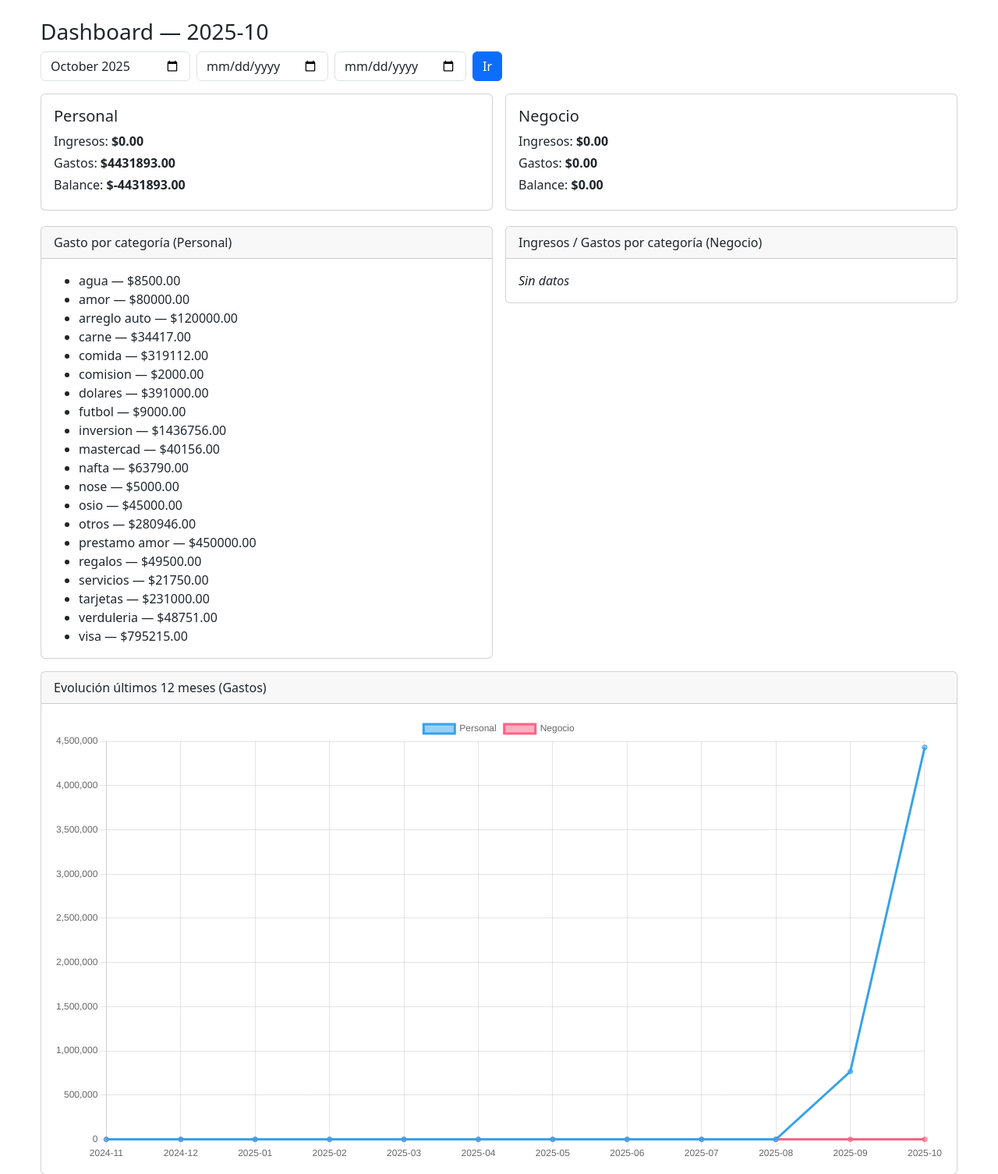
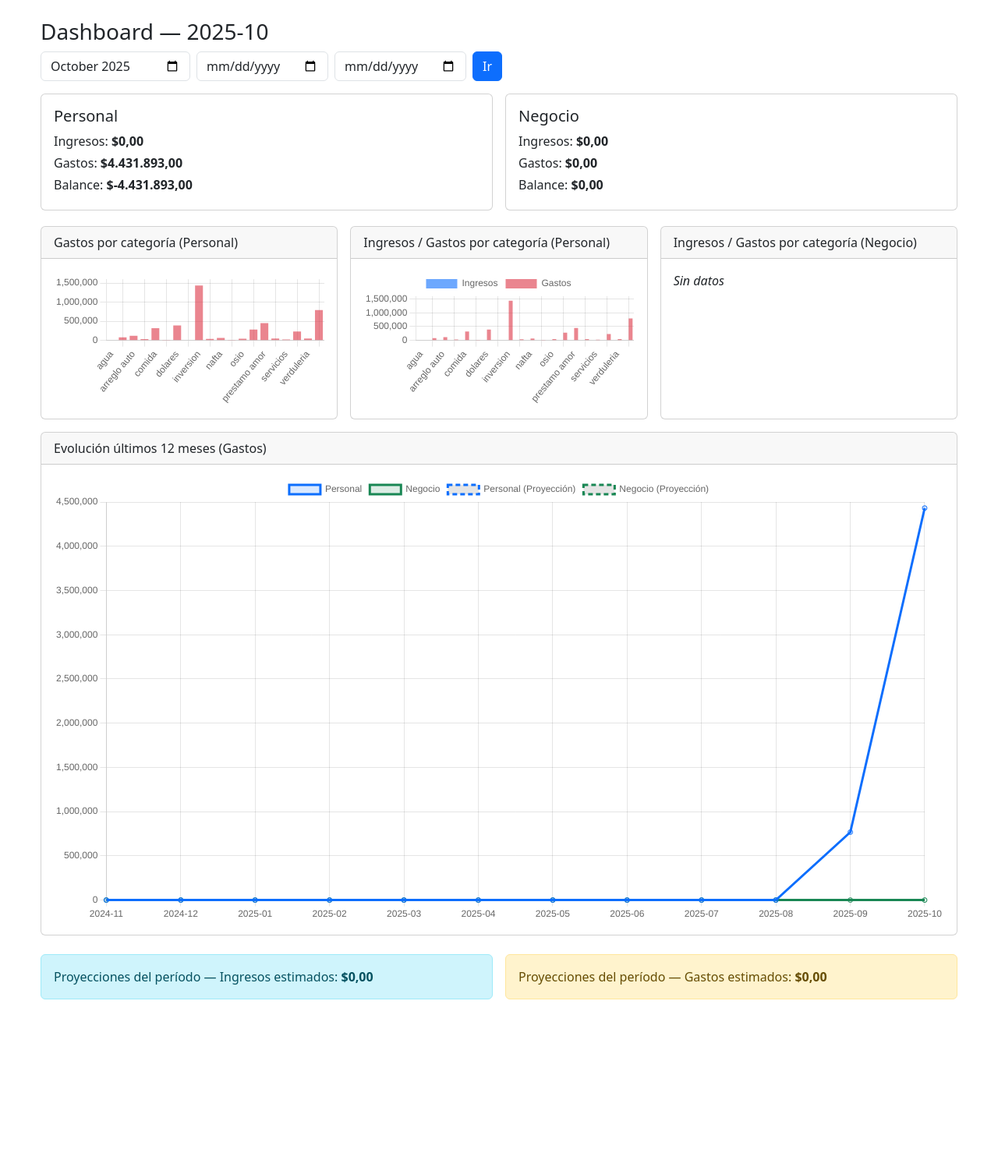
Before and after one commit to faifro/Findtrack, a Flask app: page / in a window 1280 px wide. Shown: the part 56-1562 px from the top of the page at 78% size. After the commit the page ends 1338 px from the top, so only its background shows below. Run offline with Flask 3, Linux system fonts and the light colour scheme.

```diff
--- a/app.py
+++ b/app.py
@@ -1,6 +1,7 @@
 
 import os
 from datetime import datetime, date, timedelta
+from collections import defaultdict
 from io import StringIO, BytesIO
 
 from flask import Flask, render_template, request, redirect, url_for, send_file, flash
@@ -17,6 +18,17 @@ app.config['UPLOAD_FOLDER'] = os.path.join(os.path.dirname(__file__), 'uploads')
 os.makedirs(app.config['UPLOAD_FOLDER'], exist_ok=True)
 
 db = SQLAlchemy(app)
+
+
+@app.template_filter('peso')
+def peso_format(value):
+    try:
+        formatted = f"{float(value):,.2f}"
+    except (TypeError, ValueError):
+        return "$0.00"
+    # Convert US thousands/decimal separators to a more familiar Spanish style
+    formatted = formatted.replace(',', 'X').replace('.', ',').replace('X', '.')
+    return f"${formatted}"
 
 # --- Models ---
 class Account(db.Model):
@@ -110,6 +122,21 @@ def month_bounds(ym):
         end = date(today.year + (today.month==12), (today.month % 12) + 1, 1)
         return start, end
 
+
+def month_start(d):
+    return date(d.year, d.month, 1)
+
+
+def add_months(d, months):
+    base = d.year * 12 + (d.month - 1) + months
+    year = base // 12
+    month = base % 12 + 1
+    return date(year, month, 1)
+
+
+def month_label(d):
+    return f"{d.year:04d}-{d.month:02d}"
+
 # --- Dashboard ---
 @app.route('/')
 def dashboard():
@@ -126,6 +153,12 @@ def dashboard():
             month = f"{date.today().year:04d}-{date.today().month:02d}"
         start, end = month_bounds(month)
         title_suffix = month
+
+    end_for_series = to_date(end_str) if start_str and end_str else (end - timedelta(days=1))
+    end_for_series = month_start(end_for_series)
+    actual_start_month = add_months(end_for_series, -11)
+    actual_range_start = actual_start_month
+    actual_range_end = add_months(end_for_series, 1)
 
     # Totales por scope
     totals = (
@@ -148,42 +181,98 @@ def dashboard():
             negocio['ing'] = float(ing or 0)
             negocio['gas'] = float(gas or 0)
 
-    # Personal por categoría (lista simple)
-    cat_personal = (
+    # Personal por categoría (gastos)
+    cat_personal_expenses = (
         db.session.query(Category.name, func.sum(Transaction.amount))
         .join(Transaction.category)
-        .filter(Transaction.scope=='personal', Transaction.direction=='out',
-                Transaction.date>=start, Transaction.date<end)
+        .filter(Transaction.scope == 'personal', Transaction.direction == 'out',
+                Transaction.date >= start, Transaction.date < end)
         .group_by(Category.name).all()
     )
+    personal_expense_labels = []
+    personal_expense_values = []
+    for name, total in cat_personal_expenses:
+        personal_expense_labels.append(name)
+        personal_expense_values.append(float(total or 0))
+
+    # Personal ingresos vs gastos por categoría
+    cat_personal_mix = (
+        db.session.query(
+            Category.name,
+            func.sum(case((Transaction.direction == 'in', Transaction.amount), else_=0)).label('ing'),
+            func.sum(case((Transaction.direction == 'out', Transaction.amount), else_=0)).label('gas')
+        )
+        .join(Transaction.category)
+        .filter(Transaction.scope == 'personal', Transaction.date >= start, Transaction.date < end)
+        .group_by(Category.name).all()
+    )
+    personal_mix_labels = []
+    personal_mix_in = []
+    personal_mix_out = []
+    for name, ing, gas in cat_personal_mix:
+        personal_mix_labels.append(name)
+        personal_mix_in.append(float(ing or 0))
+        personal_mix_out.append(float(gas or 0))
 
     # Negocio ingresos vs gastos por categoría (para barras)
     cat_business = (
-        db.session.query(Category.name,
-                         func.sum(case((Transaction.direction=='in', Transaction.amount), else_=0)).label('ing'),
-                         func.sum(case((Transaction.direction=='out', Transaction.amount), else_=0)).label('gas'))
+        db.session.query(
+            Category.name,
+            func.sum(case((Transaction.direction == 'in', Transaction.amount), else_=0)).label('ing'),
+            func.sum(case((Transaction.direction == 'out', Transaction.amount), else_=0)).label('gas')
+        )
         .join(Transaction.category)
-        .filter(Transaction.scope=='negocio', Transaction.date>=start, Transaction.date<end)
+        .filter(Transaction.scope == 'negocio', Transaction.date >= start, Transaction.date < end)
         .group_by(Category.name).all()
     )
+    business_labels = []
+    business_in = []
+    business_out = []
+    for name, ing, gas in cat_business:
+        business_labels.append(name)
+        business_in.append(float(ing or 0))
+        business_out.append(float(gas or 0))
 
     # Últimos 12 meses (gastos personal / negocio)
-    series_labels, series_personal, series_negocio = [], [], []
-    today = date.today().replace(day=1)
-    for i in range(11, -1, -1):
-        ym = today - timedelta(days=30*i)
-        y, m = ym.year, ym.month
-        s = date(y, m, 1)
-        e = date(y + (m==12), (m % 12) + 1, 1)
-        series_labels.append(f"{y}-{m:02d}")
-        p = db.session.query(func.sum(Transaction.amount)).filter(
-            Transaction.scope=='personal', Transaction.direction=='out',
-            Transaction.date>=s, Transaction.date<e).scalar() or 0
-        n = db.session.query(func.sum(Transaction.amount)).filter(
-            Transaction.scope=='negocio', Transaction.direction=='out',
-            Transaction.date>=s, Transaction.date<e).scalar() or 0
-        series_personal.append(float(p))
-        series_negocio.append(float(n))
+    month_expr = func.strftime('%Y-%m', Transaction.date).label('month')
+    monthly_rows = (
+        db.session.query(month_expr, Transaction.scope, Transaction.direction,
+                         func.sum(Transaction.amount))
+        .filter(Transaction.date>=actual_range_start, Transaction.date<actual_range_end)
+        .group_by(month_expr, Transaction.scope, Transaction.direction)
+        .all()
+    )
+    monthly_totals = {(m, s, d): float(total or 0) for m, s, d, total in monthly_rows}
+
+    series_labels_actual = [month_label(add_months(actual_start_month, i)) for i in range(12)]
+    series_personal = [monthly_totals.get((label, 'personal', 'out'), 0.0) for label in series_labels_actual]
+    series_negocio = [monthly_totals.get((label, 'negocio', 'out'), 0.0) for label in series_labels_actual]
+
+    # Proyecciones futuras por mes
+    future_start = add_months(end_for_series, 1)
+    proj_month_expr = func.strftime('%Y-%m', Projection.date).label('month')
+    projection_rows = (
+        db.session.query(proj_month_expr, Projection.scope, Projection.direction,
+                         func.sum(Projection.amount))
+        .filter(Projection.date >= future_start)
+        .group_by(proj_month_expr, Projection.scope, Projection.direction)
+        .order_by(proj_month_expr)
+        .all()
+    )
+    projection_totals = defaultdict(float)
+    for month_val, scope_val, direction_val, total in projection_rows:
+        projection_totals[(month_val, scope_val, direction_val)] += float(total or 0)
+    future_labels = list(dict.fromkeys(row[0] for row in projection_rows))
+
+    series_labels = series_labels_actual + future_labels
+    personal_proj = [None] * len(series_labels_actual)
+    negocio_proj = [None] * len(series_labels_actual)
+    for label in future_labels:
+        personal_proj.append(projection_totals.get((label, 'personal', 'out'), 0.0))
+        negocio_proj.append(projection_totals.get((label, 'negocio', 'out'), 0.0))
+
+    series_personal_extended = series_personal + [None] * len(future_labels)
+    series_negocio_extended = series_negocio + [None] * len(future_labels)
 
     # Proyecciones del mes (simple sum)
     proj_in = db.session.query(func.sum(Projection.amount)).filter(
@@ -194,9 +283,22 @@ def dashboard():
     return render_template('dashboard.html',
         title_suffix=title_suffix,
         month=month or "",
+        start_value=start_str or "",
+        end_value=end_str or "",
         personal=personal, negocio=negocio,
-        cat_personal=cat_personal, cat_business=cat_business,
-        series_labels=series_labels, series_personal=series_personal, series_negocio=series_negocio,
+        personal_expense_labels=personal_expense_labels,
+        personal_expense_values=personal_expense_values,
+        personal_mix_labels=personal_mix_labels,
+        personal_mix_in=personal_mix_in,
+        personal_mix_out=personal_mix_out,
+        business_labels=business_labels,
+        business_in=business_in,
+        business_out=business_out,
+        series_labels=series_labels,
+        series_personal=series_personal_extended,
+        series_negocio=series_negocio_extended,
+        series_personal_proj=personal_proj,
+        series_negocio_proj=negocio_proj,
         proj_in=float(proj_in or 0), proj_out=float(proj_out or 0)
     )
 
@@ -370,7 +472,8 @@ def import_csv():
                 amt_raw = amt_raw.replace(',', '.')
             amount = float(amt_raw)
             scope = (r.get(col_scope) or scope_default).strip().lower()
-            direction = (r.get(col_dir) or ('out' if type_default.lower().startswith('g') or amount < 0 else 'in')).strip().lower()
+            direction_default = 'out' if type_default.lower().startswith('g') or amount < 0 else 'in'
+            direction = (r.get(col_dir) or direction_default).strip().lower()
             account_name = (r.get(col_account) or account_default).strip() or 'Banco'
             category_name = (r.get(col_category) or '').strip() or 'otros'
             amount = abs(amount)
--- a/templates/dashboard.html
+++ b/templates/dashboard.html
@@ -8,10 +8,10 @@
     <input type="month" name="month" class="form-control" value="{{ month or '' }}">
   </div>
   <div class="col-auto">
-    <input type="date" name="start" class="form-control" placeholder="Desde (opcional)">
+    <input type="date" name="start" class="form-control" placeholder="Desde (opcional)" value="{{ start_value }}">
   </div>
   <div class="col-auto">
-    <input type="date" name="end" class="form-control" placeholder="Hasta (opcional)">
+    <input type="date" name="end" class="form-control" placeholder="Hasta (opcional)" value="{{ end_value }}">
   </div>
   <div class="col-auto">
     <button class="btn btn-primary">Ir</button>
@@ -23,9 +23,9 @@
     <div class="card">
       <div class="card-body">
         <h5>Personal</h5>
-        <p class="mb-1">Ingresos: <strong>${{ '%.2f'|format(personal.ing) }}</strong></p>
-        <p class="mb-1">Gastos: <strong>${{ '%.2f'|format(personal.gas) }}</strong></p>
-        <p class="mb-1">Balance: <strong>${{ '%.2f'|format(personal.ing - personal.gas) }}</strong></p>
+        <p class="mb-1">Ingresos: <strong>{{ personal.ing|peso }}</strong></p>
+        <p class="mb-1">Gastos: <strong>{{ personal.gas|peso }}</strong></p>
+        <p class="mb-1">Balance: <strong>{{ (personal.ing - personal.gas)|peso }}</strong></p>
       </div>
     </div>
   </div>
@@ -33,47 +33,80 @@
     <div class="card">
       <div class="card-body">
         <h5>Negocio</h5>
-        <p class="mb-1">Ingresos: <strong>${{ '%.2f'|format(negocio.ing) }}</strong></p>
-        <p class="mb-1">Gastos: <strong>${{ '%.2f'|format(negocio.gas) }}</strong></p>
-        <p class="mb-1">Balance: <strong>${{ '%.2f'|format(negocio.ing - negocio.gas) }}</strong></p>
+        <p class="mb-1">Ingresos: <strong>{{ negocio.ing|peso }}</strong></p>
+        <p class="mb-1">Gastos: <strong>{{ negocio.gas|peso }}</strong></p>
+        <p class="mb-1">Balance: <strong>{{ (negocio.ing - negocio.gas)|peso }}</strong></p>
       </div>
     </div>
   </div>
 </div>
 
 <div class="row g-3 mt-1">
-  <div class="col-md-6">
-    <div class="card">
-      <div class="card-header">Gasto por categoría (Personal)</div>
+  <div class="col-lg-4 col-md-6">
+    <div class="card h-100">
+      <div class="card-header">Gastos por categoría (Personal)</div>
       <div class="card-body">
-        {% if cat_personal %}
-          <ul class="mb-0">
-          {% for name, total in cat_personal %}
-            <li>{{ name }} — ${{ '%.2f'|format(total or 0) }}</li>
-          {% endfor %}
-          </ul>
+        {% if personal_expense_labels %}
+          <canvas id="personalExpenseChart"></canvas>
+          <script>
+            const personalExpenseLabels = {{ personal_expense_labels|tojson }};
+            const personalExpenseData = {{ personal_expense_values|tojson }};
+            new Chart(document.getElementById('personalExpenseChart'), {
+              type: 'bar',
+              data: {labels: personalExpenseLabels, datasets:[
+                {label:'Gastos', data: personalExpenseData, backgroundColor:'rgba(220,53,69,0.6)'}
+              ]},
+              options: {plugins:{legend:{display:false}}, scales:{y:{beginAtZero:true}}}
+            });
+          </script>
         {% else %}
           <em>Sin datos</em>
         {% endif %}
       </div>
     </div>
   </div>
-  <div class="col-md-6">
-    <div class="card">
+  <div class="col-lg-4 col-md-6">
+    <div class="card h-100">
+      <div class="card-header">Ingresos / Gastos por categoría (Personal)</div>
+      <div class="card-body">
+        {% if personal_mix_labels %}
+          <canvas id="personalMixChart"></canvas>
+          <script>
+            const personalMixLabels = {{ personal_mix_labels|tojson }};
+            const personalMixIn = {{ personal_mix_in|tojson }};
+            const personalMixOut = {{ personal_mix_out|tojson }};
+            new Chart(document.getElementById('personalMixChart'), {
+              type: 'bar',
+              data: {labels: personalMixLabels, datasets:[
+                {label:'Ingresos', data: personalMixIn, backgroundColor:'rgba(13,110,253,0.6)'},
+                {label:'Gastos', data: personalMixOut, backgroundColor:'rgba(220,53,69,0.6)'}
+              ]},
+              options: {scales:{y:{beginAtZero:true}}}
+            });
+          </script>
+        {% else %}
+          <em>Sin datos</em>
+        {% endif %}
+      </div>
+    </div>
+  </div>
+  <div class="col-lg-4 col-md-6">
+    <div class="card h-100">
       <div class="card-header">Ingresos / Gastos por categoría (Negocio)</div>
       <div class="card-body">
-        {% if cat_business %}
+        {% if business_labels %}
           <canvas id="bizChart"></canvas>
           <script>
-            const bizLabels = {{ cat_business|map(attribute=0)|list|tojson }};
-            const bizIn = {{ cat_business|map(attribute=1)|list|tojson }};
-            const bizOut = {{ cat_business|map(attribute=2)|list|tojson }};
+            const bizLabels = {{ business_labels|tojson }};
+            const bizIn = {{ business_in|tojson }};
+            const bizOut = {{ business_out|tojson }};
             new Chart(document.getElementById('bizChart'), {
               type: 'bar',
               data: {labels: bizLabels, datasets:[
-                {label:'Ingresos', data: bizIn},
-                {label:'Gastos', data: bizOut}
-              ]}
+                {label:'Ingresos', data: bizIn, backgroundColor:'rgba(25,135,84,0.6)'},
+                {label:'Gastos', data: bizOut, backgroundColor:'rgba(220,53,69,0.6)'}
+              ]},
+              options: {scales:{y:{beginAtZero:true}}}
             });
           </script>
         {% else %}
@@ -92,12 +125,25 @@
       const evoLabels = {{ series_labels|tojson }};
       const evoP = {{ series_personal|tojson }};
       const evoN = {{ series_negocio|tojson }};
+      const evoPProj = {{ series_personal_proj|tojson }};
+      const evoNProj = {{ series_negocio_proj|tojson }};
       new Chart(document.getElementById('evoChart'), {
         type: 'line',
         data: {labels: evoLabels, datasets:[
-          {label:'Personal', data:evoP},
-          {label:'Negocio', data:evoN}
-        ]}
+          {label:'Personal', data:evoP, borderColor:'#0d6efd', backgroundColor:'rgba(13,110,253,0.15)', spanGaps:true},
+          {label:'Negocio', data:evoN, borderColor:'#198754', backgroundColor:'rgba(25,135,84,0.15)', spanGaps:true},
+          {label:'Personal (Proyección)', data:evoPProj, borderColor:'#0d6efd', borderDash:[6,4], fill:false, spanGaps:true},
+          {label:'Negocio (Proyección)', data:evoNProj, borderColor:'#198754', borderDash:[6,4], fill:false, spanGaps:true}
+        ]},
+        options: {interaction:{mode:'index', intersect:false}, plugins:{tooltip:{callbacks:{
+          label: function(ctx){
+            const label = ctx.dataset.label || '';
+            const value = typeof ctx.parsed.y === 'number'
+              ? ctx.parsed.y.toLocaleString('es-AR', {style:'currency', currency:'ARS'})
+              : 'Sin dato';
+            return `${label}: ${value}`;
+          }
+        }}}, scales:{y:{beginAtZero:true}}}
       });
     </script>
   </div>
@@ -105,10 +151,16 @@
 
 <div class="row g-3 mt-2">
   <div class="col-md-6">
-    <div class="alert alert-info">Proyecciones del período — Ingresos estimados: <strong>${{ '%.2f'|format(proj_in) }}</strong></div>
+    <div class="alert alert-info">
+      Proyecciones del período — Ingresos estimados:
+      <strong>{{ proj_in|peso }}</strong>
+    </div>
   </div>
   <div class="col-md-6">
-    <div class="alert alert-warning">Proyecciones del período — Gastos estimados: <strong>${{ '%.2f'|format(proj_out) }}</strong></div>
+    <div class="alert alert-warning">
+      Proyecciones del período — Gastos estimados:
+      <strong>{{ proj_out|peso }}</strong>
+    </div>
   </div>
 </div>
 {% endblock %}
```
